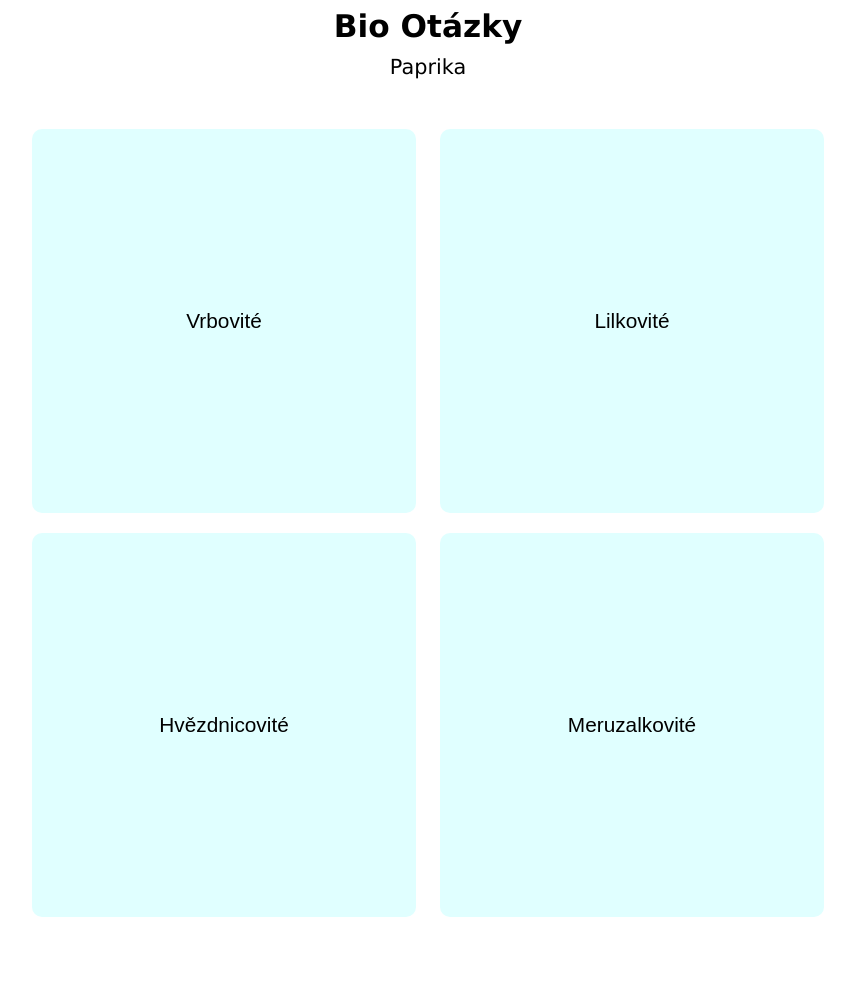
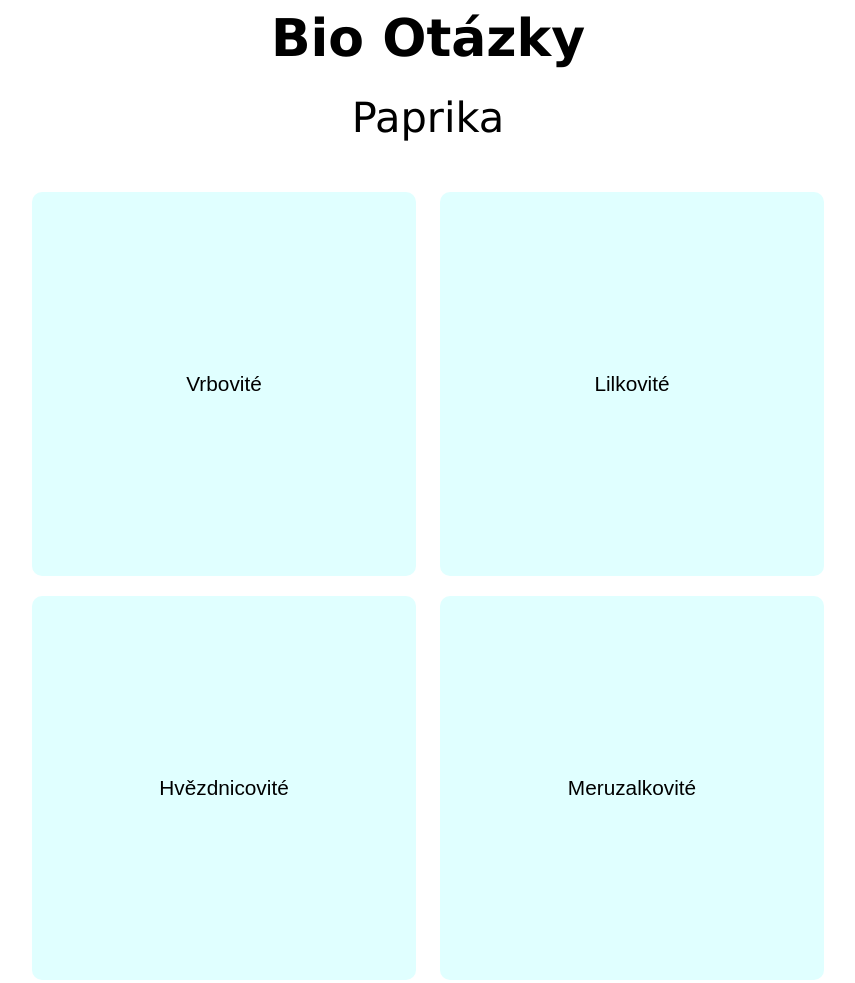
Before and after one commit to Thomioo/SimpleQuizApp, a plain HTML site: page index.html in a window 1280 px wide. Shown: the whole page, without its empty margins (212-1067 px from the left). Before the commit the page ends 935 px from the top, so only its background shows below. Drawn offline with Linux system fonts and the light colour scheme.

Commit message:
Update style.css

```diff
--- a/style.css
+++ b/style.css
@@ -1,13 +1,13 @@
 h1 {
     font-family: Verdana, Geneva, Tahoma, sans-serif;
     text-align: center;
-    font-size: calc(1.5vw + 1.5vh);
+    font-size: calc(2.5vw + 2.5vh);
 }
 
 #question {
     font-family: Verdana, Geneva, Tahoma, sans-serif;
     text-align: center;
-    font-size: calc(1vw + 1vh);
+    font-size: calc(2vw + 2vh);
     margin-top: -10px;
     margin-bottom: -10px;
 }
@@ -15,7 +15,7 @@ h1 {
 #output {
     font-family: Verdana, Geneva, Tahoma, sans-serif;
     text-align: center;
-    font-size: calc(1vw + 1vh);
+    font-size: calc(1.5vw + 1.5vh);
 }
 
 #vertical {
```
